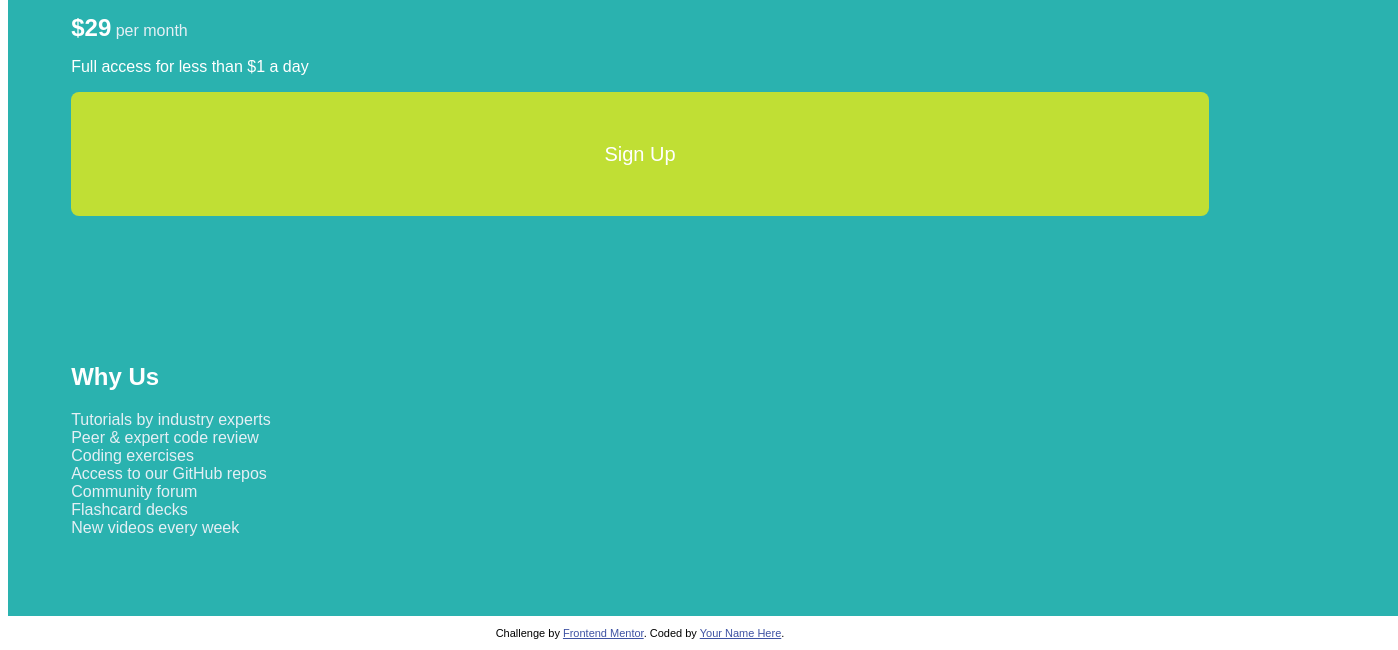
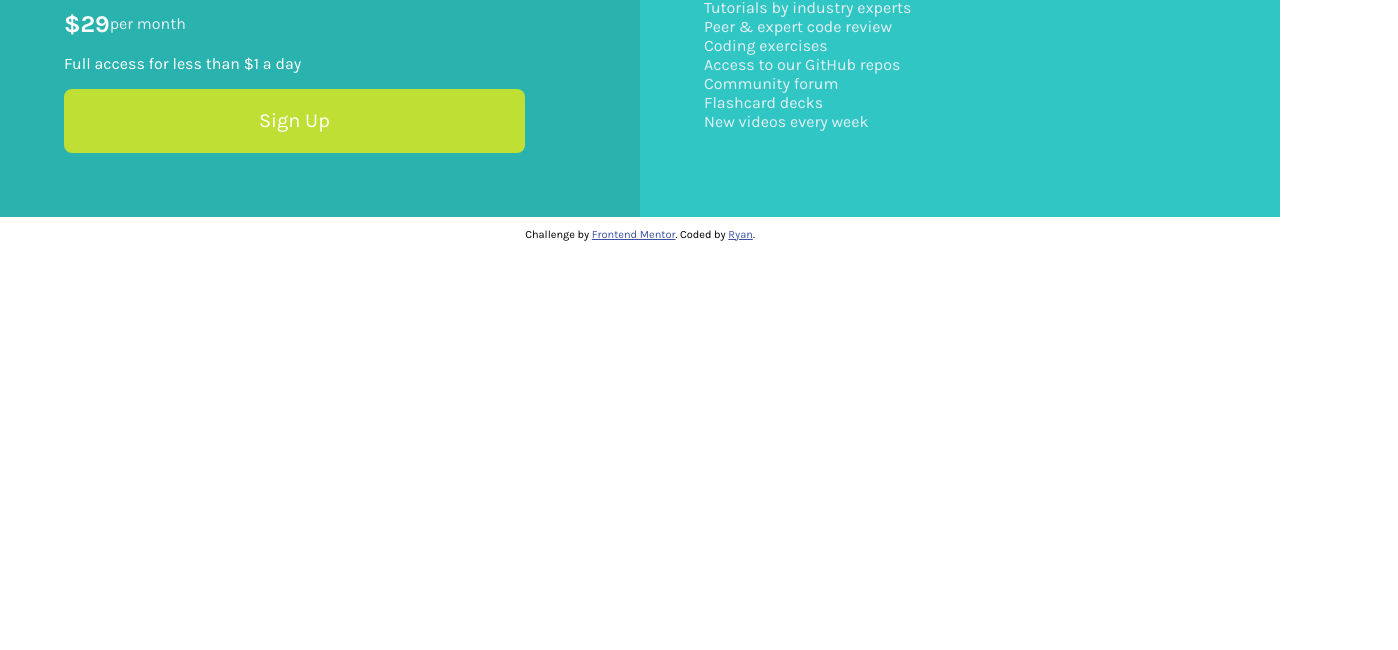
Before and after one commit to ra-y-oo/single-price-grid-component-master, a plain HTML site: page index.html in a window 1280 px wide. Shown: the part 425-1075 px from the top of the page, 1398 px wide, since content can reach past the window. After the commit the page ends 800 px from the top, so only its background shows below. Drawn offline with Linux system fonts and the light colour scheme.

Commit message:
Finished solution

```diff
--- a/index.html
+++ b/index.html
@@ -5,6 +5,9 @@
   <meta name="viewport" content="width=device-width, initial-scale=1.0"> <!-- displays site properly based on user's device -->
 
   <link rel="icon" type="image/png" sizes="32x32" href="./images/favicon-32x32.png">
+  <link rel="preconnect" href="https://fonts.googleapis.com">
+  <link rel="preconnect" href="https://fonts.gstatic.com" crossorigin>
+  <link href="https://fonts.googleapis.com/css2?family=Karla:wght@400;700&display=swap" rel="stylesheet">
   <link rel="stylesheet" href="style.css">
   <title>Frontend Mentor | Single Price Grid Component</title>
 
@@ -28,7 +31,7 @@
 <div class="cyan">
   <h1>Monthly Subscription</h1>
 
-  <p class="price"><span class="dollar">&dollar;29</span> per month</p>
+  <p class="price"> <span class="dollar">&dollar;29</span> per month</p>
 
   <p>Full access for less than &dollar;1 a day</p>
 
@@ -51,7 +54,7 @@
   <footer>
     <p class="attribution">
       Challenge by <a href="https://www.frontendmentor.io?ref=challenge" target="_blank">Frontend Mentor</a>.
-      Coded by <a href="#">Your Name Here</a>.
+      Coded by <a href="https://github.com/ra-y-oo">Ryan</a>.
     </p>
   </footer>
 </body>
--- a/style.scss
+++ b/style.scss
@@ -1,17 +1,19 @@
 :root{
     --cyan: hsl(179, 62%, 43%);
+    --lightCyan: hsl(179, 62%, 48%);
     --brightYellow: hsl(71, 73%, 54%);
     --lightGray: hsl(204, 43%, 93%);
     --grayishBlue: hsl(218, 22%, 67%);
     --font: Karla, sans-serif;
-    --font_size: 16px;
+    --fontSize: 16px;
     --weight: 400;
     --bolder: 700;
 }
 
 body{
+    margin: 0;
     font-family: Karla, var(--font);
-    font-size: var(--font_size);
+    font-size: var(--fontSize);
 }
 
 /* Mobile designs */
@@ -38,6 +40,8 @@ body{
         color: white;
         .price{
             color: var(--lightGray);
+            display: flex;
+            align-items: center;
             .dollar{
                 font-size: 24px;
                 color: white;
@@ -45,6 +49,7 @@ body{
             }
         }
         button{
+            font-family: var(--font);
             width: 90%;
             padding: 4%;
             border: none;
@@ -55,12 +60,20 @@ body{
         }
     }
     .light{
+        padding: 5%;
+        background-color: var(--lightCyan);
         width: 100%;
-        padding: 5%;
-        background-color: var(--cyan);
         color: white;
         p{
             color: var(--lightGray);
         }
     }
 }
+
+/* desktop styles */
+
+@media (min-width: 800px){
+    .container{
+        display: flex;
+    }
+}
```
Also changed, not shown: desk.jpg (added), mobile.jpg (added), style.css, 2 other files.
